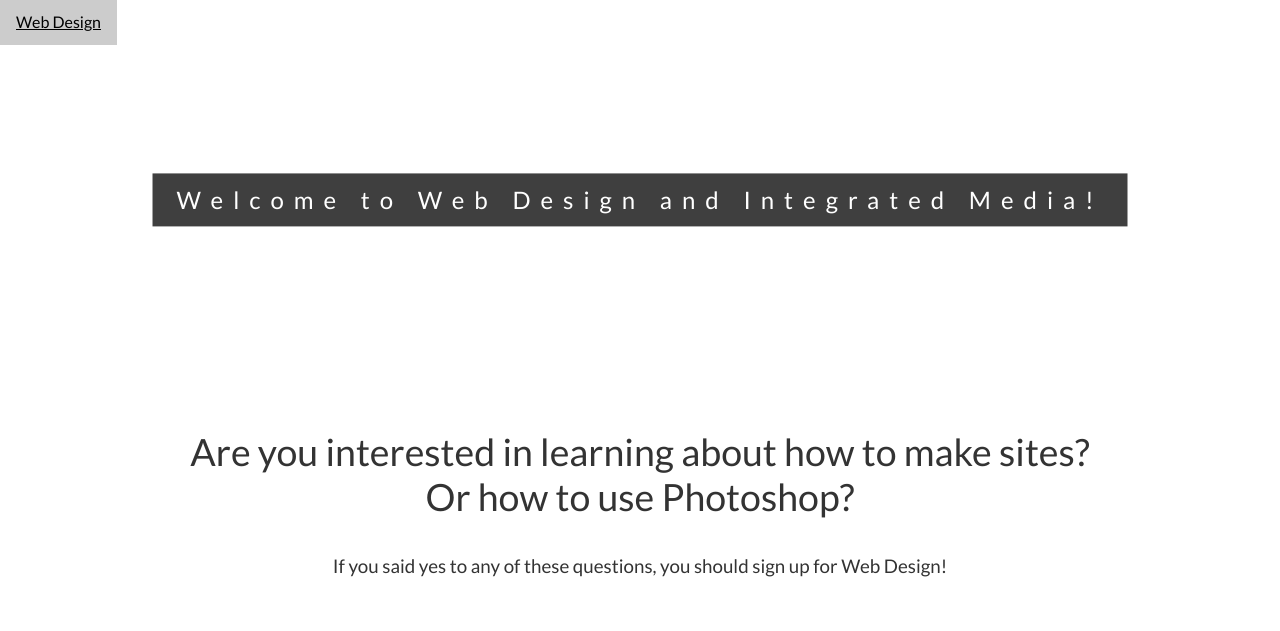
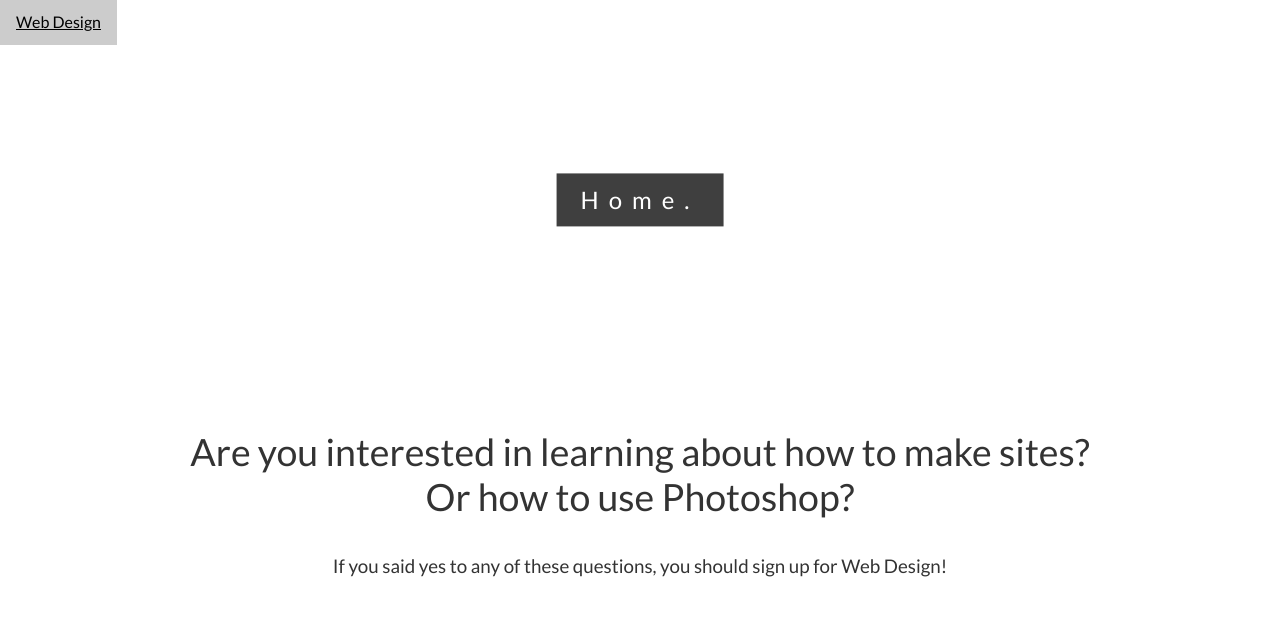
Before and after one commit to Ariel100Araya/limepages, a plain HTML site: page web dev/index.html in a window 1280 px wide. Shown: the top 631 px of the page. Drawn offline with Linux system fonts and the light colour scheme; a script that the page names is missing.

Commit message:
Fixed a problem with formatting

```diff
--- a/web dev/index.html
+++ b/web dev/index.html
@@ -83,7 +83,7 @@ body, html {
 <!-- First Parallax Image with Logo Text -->
 <div class="bgimg-1 w3-display-container w3-opacity-min" id="home">
   <div class="w3-display-middle" style="white-space:nowrap;">
-    <span class="w3-center w3-padding-large w3-black w3-xlarge w3-wide w3-animate-opacity">Welcome to Web Design and Integrated Media!</span>
+    <span class="w3-center w3-padding-large w3-black w3-xlarge w3-wide w3-animate-opacity">Home.</span>
   </div>
 </div>
 <!--Text-->
```
